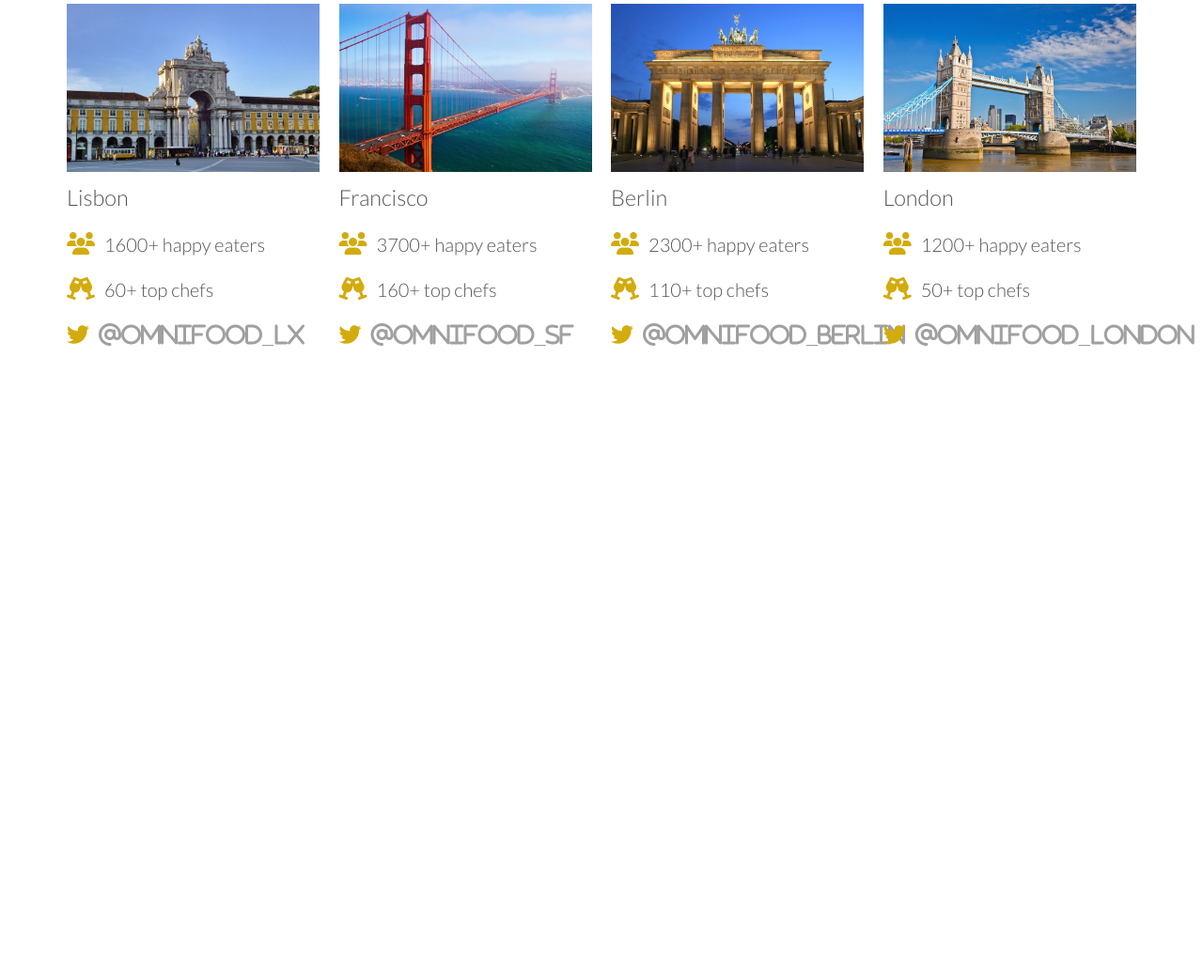
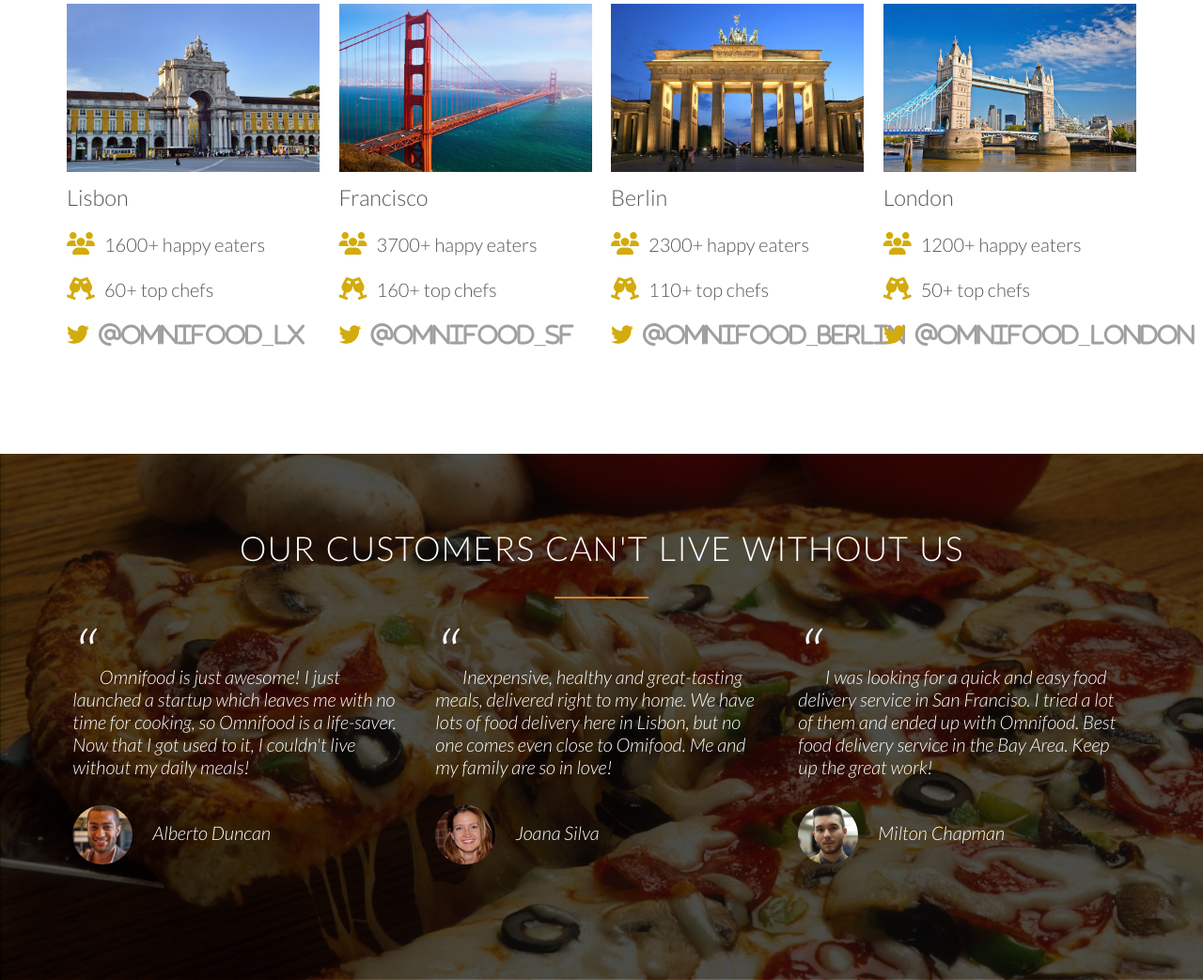
Before and after one commit to r1d3rzz/Omini-Food, a plain HTML site: page index.html in a window 1280 px wide. Shown: the part 2904-3947 px from the top of the page at 94% size. Before the commit the page ends 3387 px from the top, so only its background shows below. Drawn offline with Linux system fonts and the light colour scheme.

Commit message:
section 5 testimonials

```diff
--- a/css/style.css
+++ b/css/style.css
@@ -77,6 +77,7 @@ header {
     url(/img/hero.jpg);
   height: 100vh;
   background-position: center;
+  background-attachment: fixed;
   background-size: cover;
 }
 
@@ -297,4 +298,44 @@ section {
   color: #d3ab0c;
   border-bottom-color: #d3ab0c;
 }
+
+/* Secion 5 : testimonials  */
+
+.testimonials {
+  background-image: linear-gradient(rgba(0, 0, 0, 0.7), rgba(0, 0, 0, 0.7)),
+    url(../img/back-customers.jpg);
+  background-position: center;
+  background-size: cover;
+  background-attachment: fixed;
+  color: #fff;
+}
+
+blockquote {
+  font-style: italic;
+  line-height: 120%;
+  padding: 2%;
+}
+
+blockquote::before {
+  content: open-quote;
+  font-size: 400%;
+}
+
+blockquote::after {
+  content: close-quote;
+  height: 0;
+  color: transparent;
+}
+
+cite > img {
+  width: 18%;
+  border-radius: 50%;
+  vertical-align: middle;
+  margin-right: 5%;
+}
+
+cite {
+  display: block;
+  margin-top: 8%;
+}
 /* --------- End Section --------- */
--- a/index.html
+++ b/index.html
@@ -273,6 +273,46 @@
     </section>
     <!-- End Section 4: Cities -->
 
+    <!-- Section 5: Customer testimonials -->
+    <section class="testimonials">
+      <div class="row">
+        <h2>Our customers can't live without us</h2>
+      </div>
+      <div class="row">
+        <div class="col span-1-of-3">
+          <blockquote>
+            Omnifood is just awesome! I just launched a startup which leaves me
+            with no time for cooking, so Omnifood is a life-saver. Now that I
+            got used to it, I couldn't live without my daily meals!
+            <cite
+              ><img src="./img/customer-1.jpg" alt="" /> Alberto Duncan</cite
+            >
+          </blockquote>
+        </div>
+
+        <div class="col span-1-of-3">
+          <blockquote>
+            Inexpensive, healthy and great-tasting meals, delivered right to my
+            home. We have lots of food delivery here in Lisbon, but no one comes
+            even close to Omifood. Me and my family are so in love!
+            <cite><img src="./img/customer-2.jpg" alt="" /> Joana Silva</cite>
+          </blockquote>
+        </div>
+
+        <div class="col span-1-of-3">
+          <blockquote>
+            I was looking for a quick and easy food delivery service in San
+            Franciso. I tried a lot of them and ended up with Omnifood. Best
+            food delivery service in the Bay Area. Keep up the great work!
+            <cite
+              ><img src="./img/customer-3.jpg" alt="" /> Milton Chapman</cite
+            >
+          </blockquote>
+        </div>
+      </div>
+    </section>
+    <!-- End Section 5: Customer testimonials -->
+
     <script src="./js/app.js"></script>
   </body>
 </html>
```
Also changed, not shown: img/customer-2.jpg (added), img/customer-3.jpg (added).
